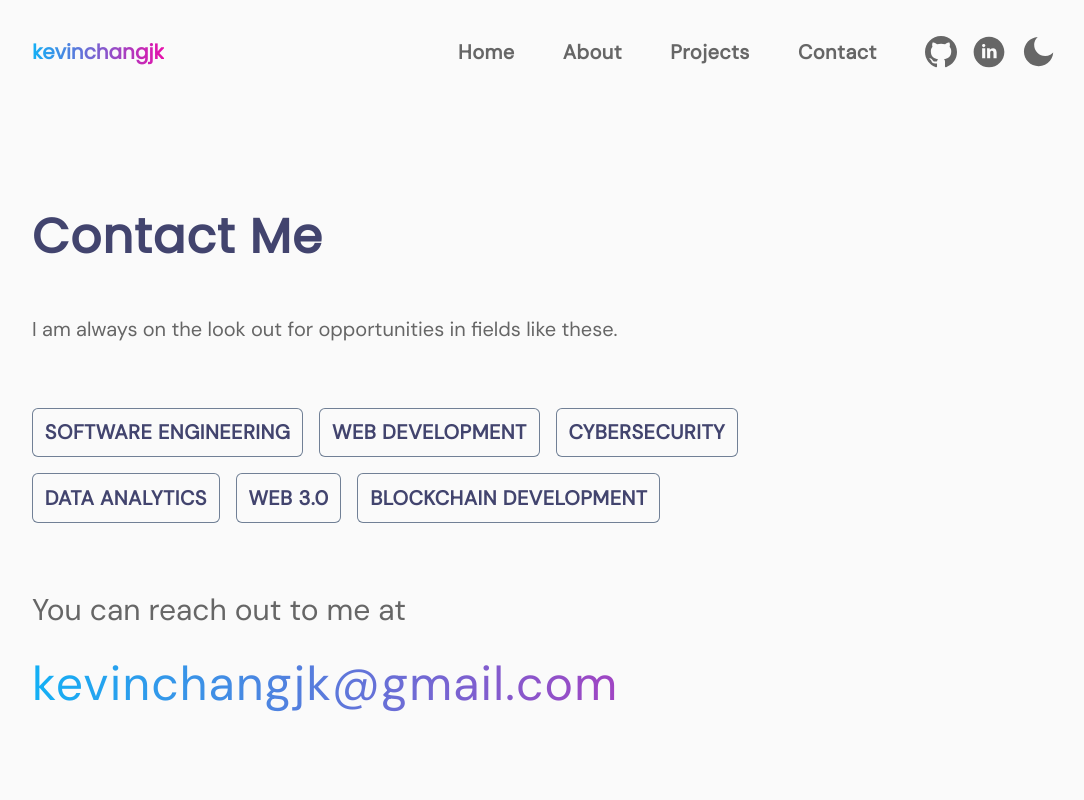
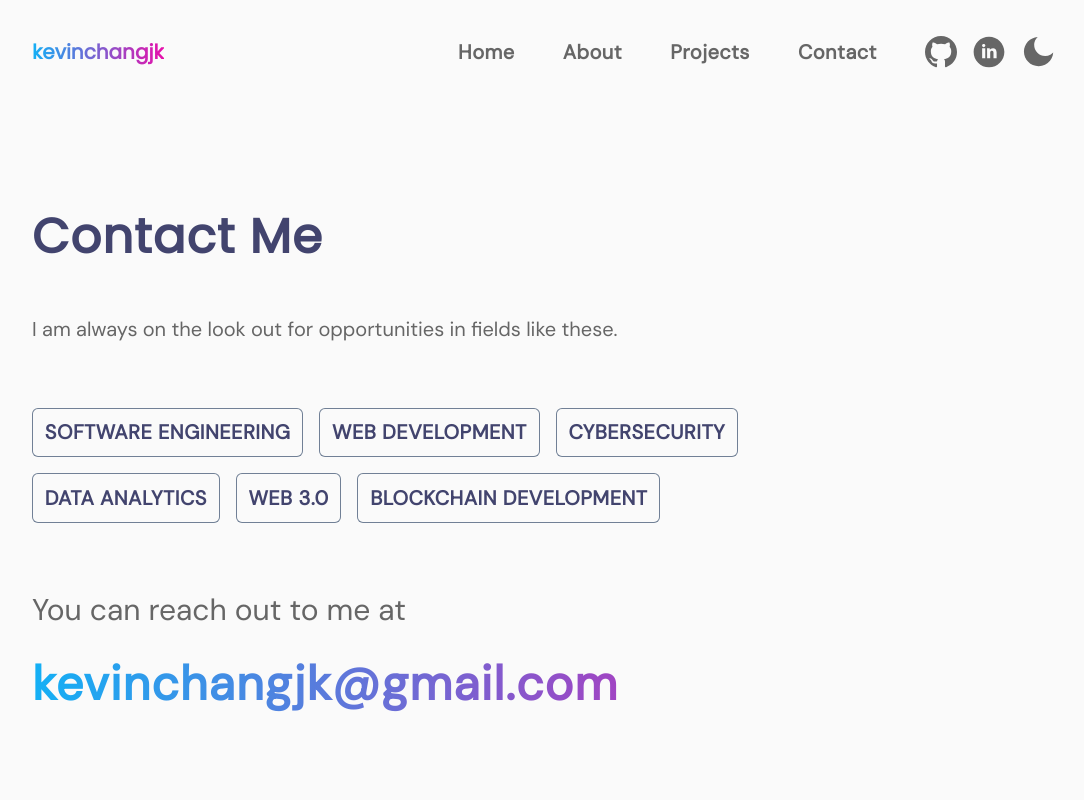
Before and after one commit to kevinchangjk/portfolio, a Next.js app: page /contact-me in a window 1280 px wide. Shown: the top 800 px of the page, without its empty margins (96-1180 px from the left). Built offline with nearby package versions, Linux system fonts and the light colour scheme.

Commit message:
refactor: make contact email bold

```diff
--- a/pages/contact-me.tsx
+++ b/pages/contact-me.tsx
@@ -99,7 +99,7 @@ export default function ContactMe() {
           <HStack width="full">
             <LinkBox>
               <Text
-                fontWeight="medium"
+                fontWeight="bold"
                 letterSpacing="wide"
                 width="min"
                 bg={gradient}
```
